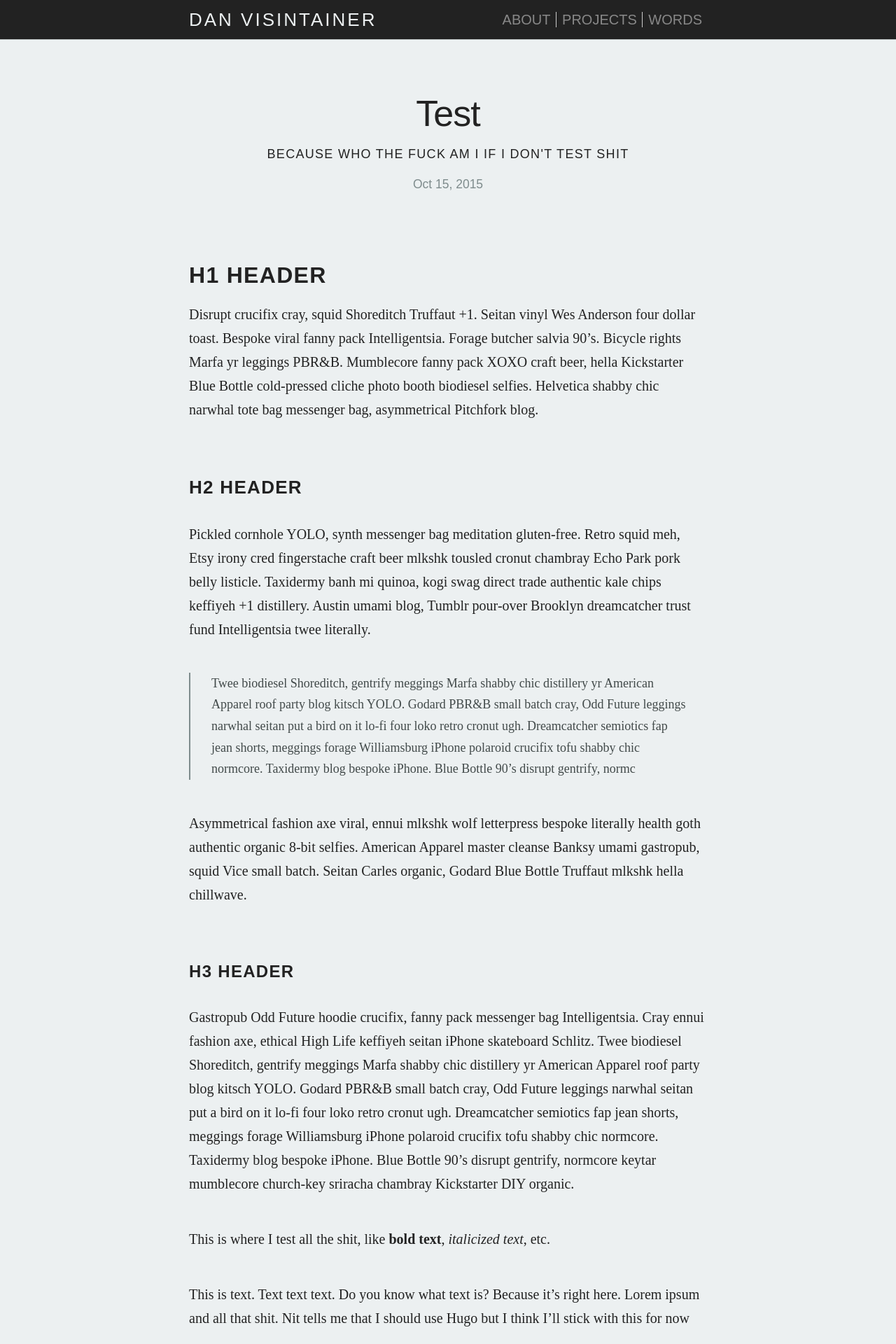
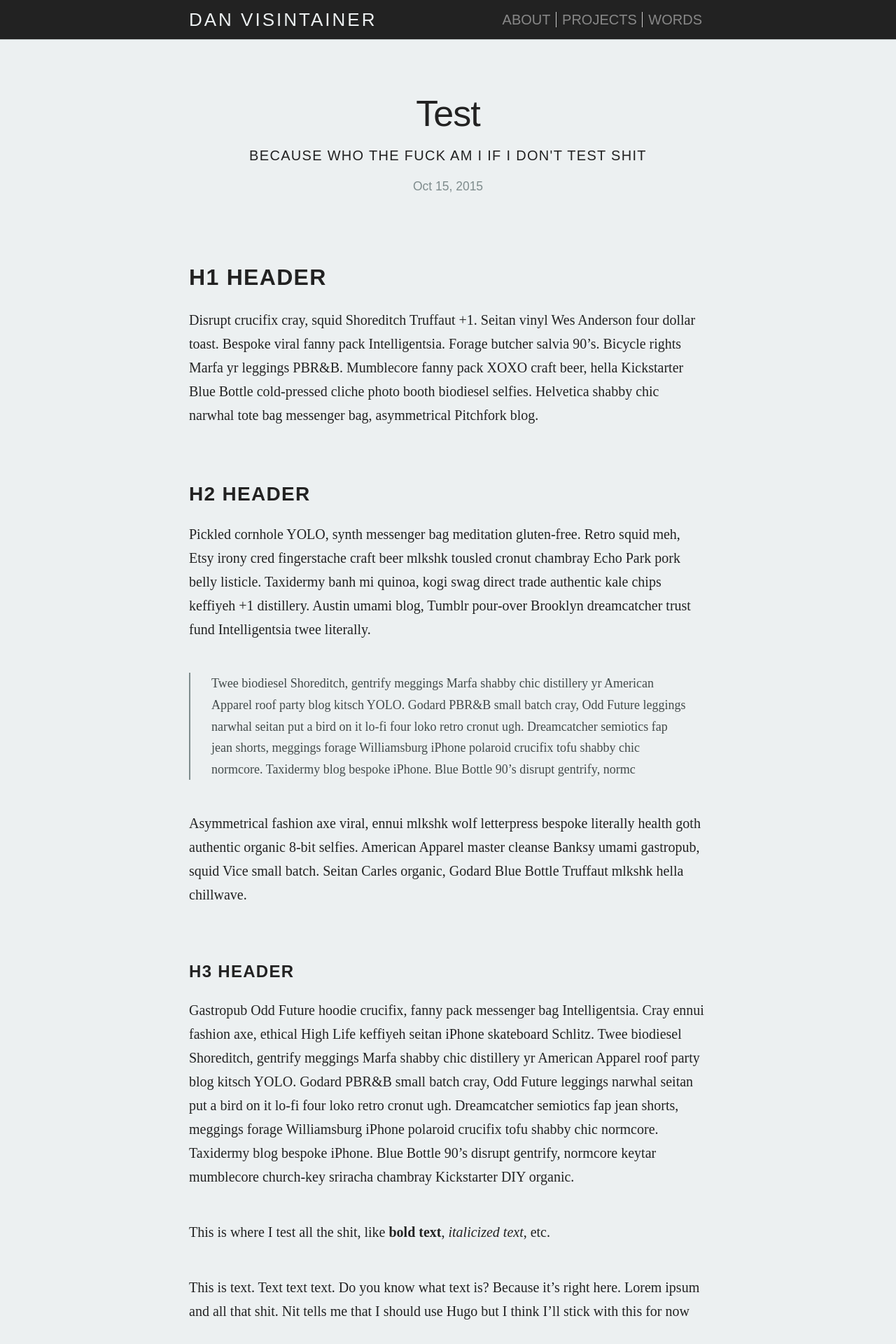
Before and after one commit to danvisintainer/jekyll-danvisintainer, a Jekyll site: the page built from _posts/2015-10-15-test-test-test.md, in a window 1280 px wide. Shown: the top 1920 px of the page at 70% size. Built offline with Jekyll 4.4.1, drawn with Linux system fonts in a browser that asks for light colours; nearby versions of some CDN libraries.

Commit message:
font tweaks

```diff
--- a/_sass/_layout.scss
+++ b/_sass/_layout.scss
@@ -208,13 +208,10 @@
     }
 }
 
-
 .post-link {
     display: block;
     font-size: 24px;
 }
-
-
 
 /**
  * Posts
@@ -229,20 +226,20 @@
         line-height: normal;
 
         @include media-query($on-phone) {
-            font-size: 36px;
+            font-size: 42px;
         }
     }
 
     .post-subtitle {
         padding-top: 0;
         margin-bottom: $spacing-unit / 2;
-        font-size: 18px;
+        font-size: 20px;
         letter-spacing: 1.3px;
         font-weight: 500;
 
         @include media-query($on-phone) {
             letter-spacing: normal;
-            font-size: 14px;
+            font-size: 16px;
         }
     }
 
@@ -267,28 +264,4 @@
 
 .post-content {
     margin-bottom: $spacing-unit;
-
-    h2 {
-        font-size: 32px;
-
-        // @include media-query($on-laptop) {
-        //     font-size: 28px;
-        // }
-    }
-
-    h3 {
-        font-size: 26px;
-
-        // @include media-query($on-laptop) {
-        //     font-size: 22px;
-        // }
-    }
-
-    h4 {
-        font-size: 20px;
-
-        // @include media-query($on-laptop) {
-        //     font-size: 18px;
-        // }
-    }
 }
--- a/_sass/_nowrapper.scss
+++ b/_sass/_nowrapper.scss
@@ -29,7 +29,7 @@
     .post-header {
         text-align: center;
 
-        h1 {
+        h1.post-title {
             text-transform: none;
             font-family: $header-font-family;
             font-weight: 300;
@@ -38,14 +38,14 @@
     }
 
     article h1 {
-        margin-bottom: $spacing-unit / 2;
+        margin-bottom: $spacing-unit * .66;
     }
 
     h1, h2, h3 {
         font-family: $header-font-family;
         font-weight: 700;
         text-transform: uppercase;
-        margin-bottom: $spacing-unit;
+       margin-bottom: $spacing-unit * .66;
         padding-top: $spacing-unit;
         line-height: 1.5;
         letter-spacing: 1.3px;
@@ -65,7 +65,7 @@
     }
 
     h2 {
-        font-size: $base-font-size + 6;
+        font-size: $base-font-size + 8;
 
         @include media-query($on-phone) {
             font-size: $mobile-font-size + 6;
--- a/css/main.scss
+++ b/css/main.scss
@@ -12,7 +12,7 @@
 $code-font-family: 'anonymous-pro', monospace;
 $base-font-size:   20px;
 $small-font-size:  $base-font-size * 0.875;
-$mobile-font-size:  $base-font-size * 0.75;
+$mobile-font-size:  17px;
 $code-font-size:  $base-font-size * 0.875;
 $code-mobile-font-size:  $code-font-size * 0.75;
 $base-line-height: 1.7;
```
